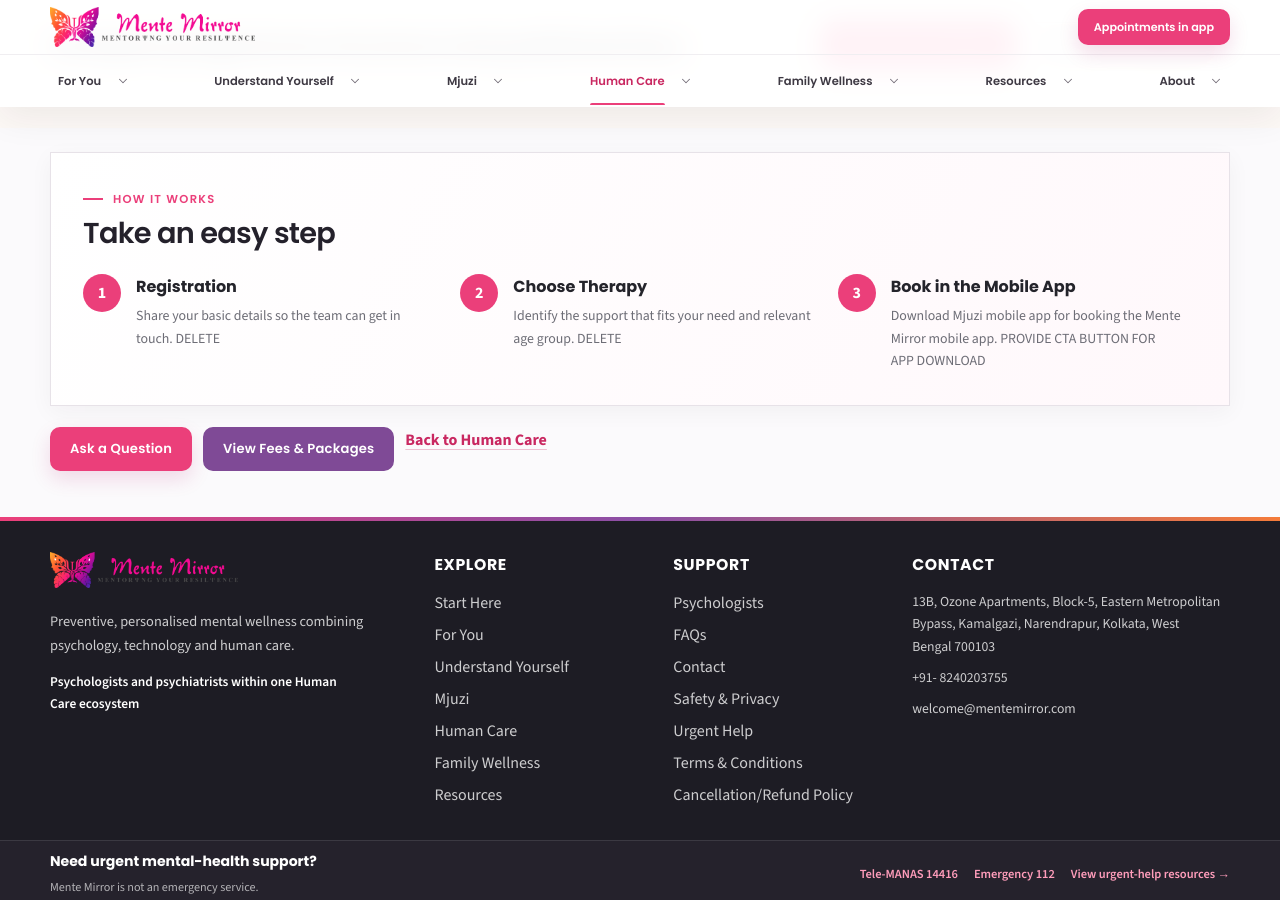
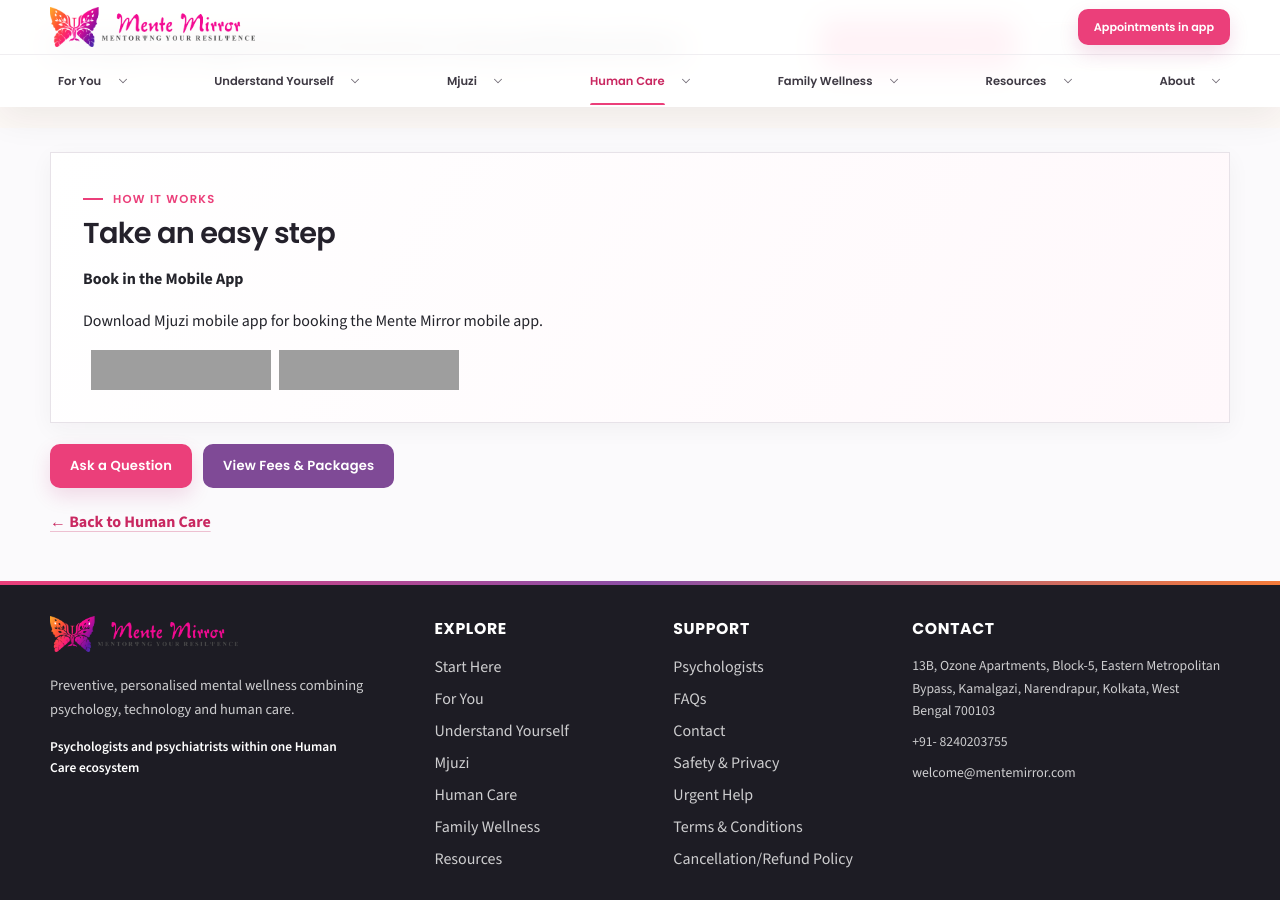
Before and after one commit to mentemirror/mentemirror, a Jekyll site: the page built from _pages/psychologists.md, in a window 1280 px wide and 900 px high, scrolled down 2822 px. Built offline with Jekyll 4.4.1, drawn with Linux system fonts in a browser that asks for light colours; grey boxes are pictures that could not be loaded.

```diff
--- a/_pages/psychologists.md
+++ b/_pages/psychologists.md
@@ -173,18 +173,28 @@
         <span class="mm-eyebrow">How it works</span>
         <h2>Take an easy step</h2>
       </div>
-      <div class="mm-counselling-step-grid" aria-label="Counselling process">
-        <div class="mm-counselling-step"><span>1</span><div><strong>Registration</strong><p>Share your basic details so the team can get in touch. DELETE</p></div></div>
-        <div class="mm-counselling-step"><span>2</span><div><strong>Choose Therapy</strong><p>Identify the support that fits your need and relevant age group. DELETE</p></div></div>
-        <div class="mm-counselling-step"><span>3</span><div><strong>Book in the Mobile App</strong><p>Download Mjuzi mobile app for booking the Mente Mirror mobile app. PROVIDE CTA BUTTON FOR APP DOWNLOAD</p></div></div>
-      </div>
+
+        <div><strong>Book in the Mobile App</strong><p>Download Mjuzi mobile app for booking the Mente Mirror mobile app.  </p>
+        <span class="mm-app-store-links" style="display:inline-flex;gap:8px;align-items:center;vertical-align:middle;margin-left:8px;">
+	<a href="#" class="mm-app-store-link" aria-label="Get it on Google Play" title="Google Play">
+	<img src="https://play.google.com/intl/en_us/badges/static/images/badges/en_badge_web_generic.png" alt="Get it on Google Play" style="height:40px;width:auto;display:block;">
+	</a>
+	<a href="#" class="mm-app-store-link" aria-label="Download on the App Store" title="App Store">
+	<img src="https://developer.apple.com/assets/elements/badges/download-on-the-app-store.svg" alt="Download on the App Store" style="height:40px;width:auto;display:block;">
+	</a>
+	</span>
 
     </div>
+  </div>
 
     <div class="mm-actions">
       <a class="mm-btn mm-btn--primary" data-cta="psychologists-enquire" href="{{ '/contact/' | relative_url }}">Ask a Question</a>
       <a class="mm-btn mm-btn--secondary" href="{{ '/human-care/fees-packages/' | relative_url }}">View Fees &amp; Packages</a>
-      <a class="mm-text-link" href="{{ '/human-care/' | relative_url }}">Back to Human Care</a>
     </div>
+
+    <div class="mm-actions">
+      <a class="mm-text-link" href="{{ '/human-care/' | relative_url }}">← Back to Human Care</a>
+    </div>
+
   </div>
 </section>
```
Also changed, not shown: _pages/corporate-counselling.md (+3 -7 lines), _pages/fees-packages.md (+8 -0 lines).
